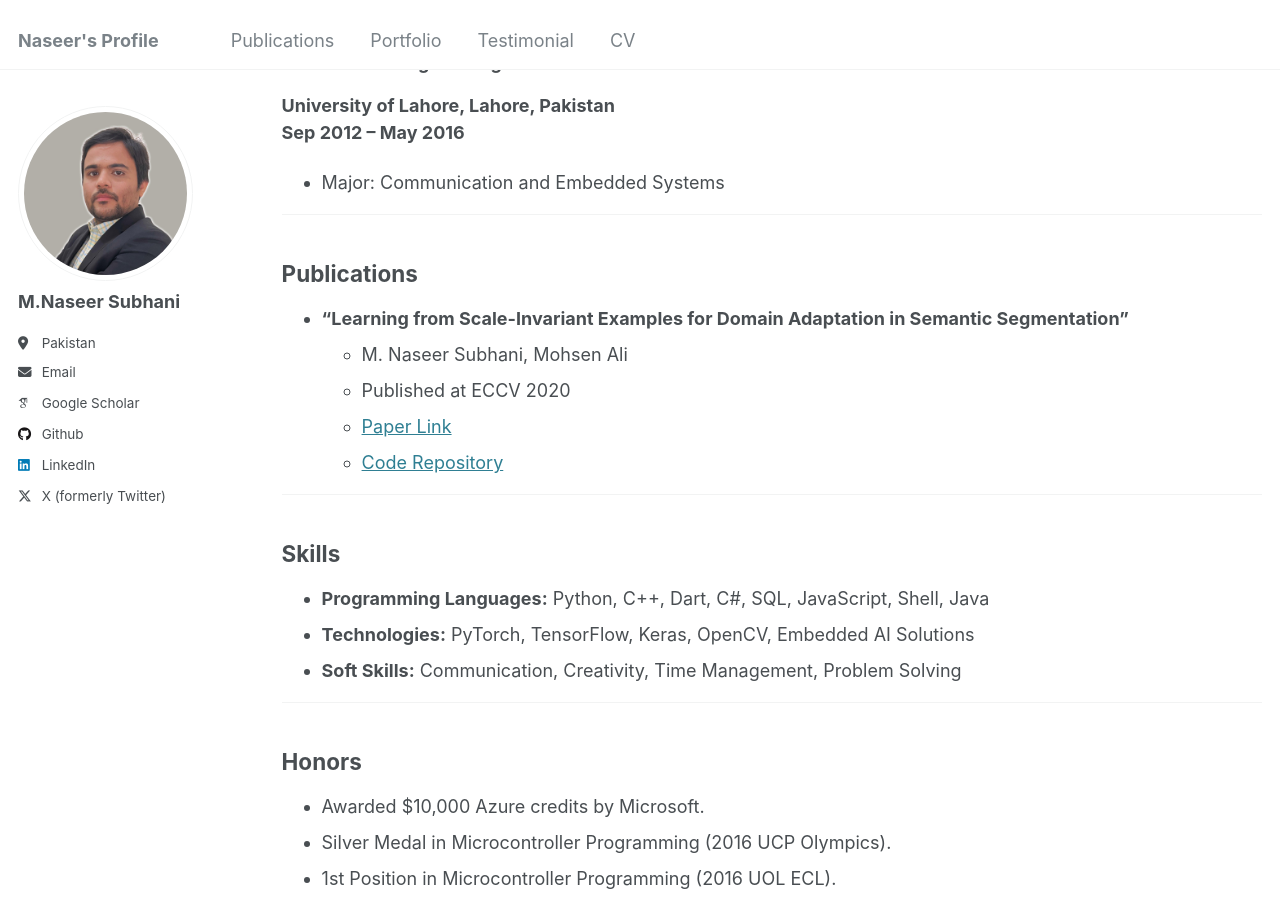
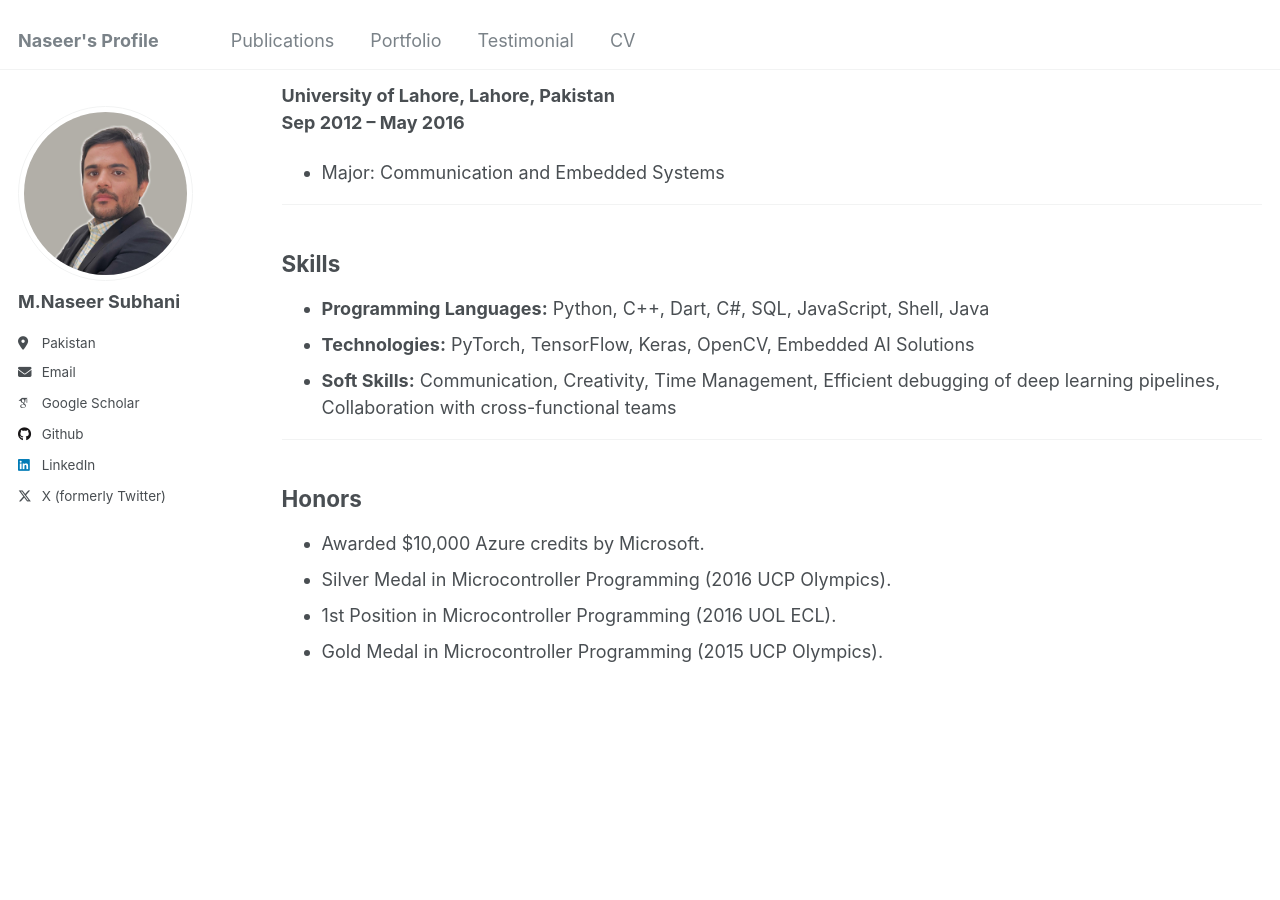
Before and after one commit to MNaseerSubhani/mnaseer.githu.io, a Jekyll site: the page built from _pages/cv.md, in a window 1280 px wide and 900 px high, scrolled down 2394 px. Built offline with Jekyll 4.4.1, drawn with Linux system fonts in a browser that asks for light colours; some web fonts are replaced; some of the changed text lies outside the part shown.

```diff
--- a/_pages/cv.md
+++ b/_pages/cv.md
@@ -41,7 +40,8 @@ Computer Vision Engineer with expertise in **deep learning**, **embedded systems
 **Consultant**
 *Remote, Pakistan*
 **June 2022 – Present**
-- Working with financial data by fusing diverse data points for analysis.
+- Optimized financial data analysis pipelines by integrating diverse datasets."
+
 
 ---
 
@@ -89,21 +89,12 @@ Computer Vision Engineer with expertise in **deep learning**, **embedded systems
 
 ---
 
-## Publications
-
-- **"Learning from Scale-Invariant Examples for Domain Adaptation in Semantic Segmentation"**
-  - M. Naseer Subhani, Mohsen Ali
-  - Published at ECCV 2020
-  - [Paper Link](https://arxiv.org/pdf/2007.14449)
-  - [Code Repository](https://github.com/MNaseerSubhani/LSE)
-
----
 
 ## Skills
 
 - **Programming Languages:** Python, C++, Dart, C#, SQL, JavaScript, Shell, Java
 - **Technologies:** PyTorch, TensorFlow, Keras, OpenCV, Embedded AI Solutions
-- **Soft Skills:** Communication, Creativity, Time Management, Problem Solving
+- **Soft Skills:** Communication, Creativity, Time Management, Efficient debugging of deep learning pipelines, Collaboration with cross-functional teams
 
 ---
 
```
Also changed, not shown: other parts of _pages/cv.md (+2 -3 lines).
